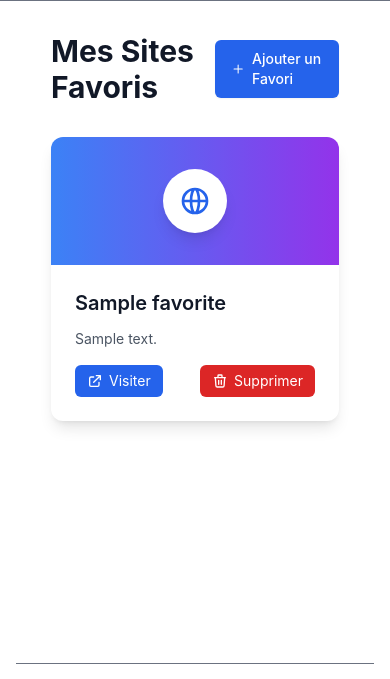
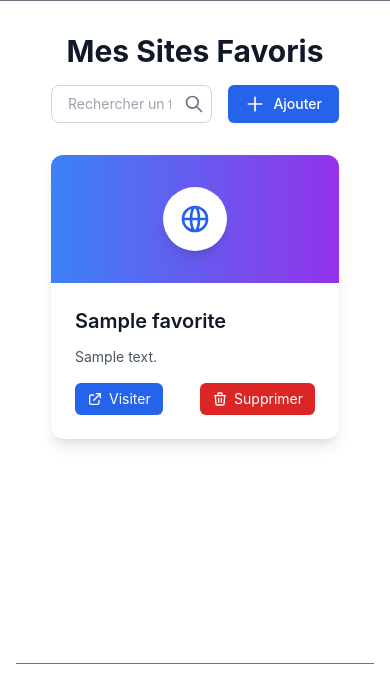
Before and after one commit to sibylassana95/SenFavorites, a Django app: page / in a window 390 px wide. Shown: the part 72-751 px from the top of the page. Run offline with Django 5.2, Linux system fonts and the light colour scheme; a user stored in the database is signed in; tables that the repository leaves empty hold one stand-in row (values such as "Sample post"); some libraries are stand-ins or nearby versions.

Commit message:
Ajout de la fonctionnalité de recherche pour les favoris avec pagination et mise à jour de l'interface utilisateur.

```diff
--- a/favorites/urls.py
+++ b/favorites/urls.py
@@ -4,6 +4,7 @@ from django.contrib.auth import views as auth_views
 from rest_framework_simplejwt.views import TokenObtainPairView, TokenRefreshView
 urlpatterns = [
     path('', views.favorite_list, name='favorite_list'),
+    path('api/search/', views.search_favorites, name='search_favorites'),
     path('add/', views.add_favorite, name='add_favorite'),
     path('delete/<int:pk>/', views.delete_favorite, name='delete_favorite'),
     path('register/', views.register_view, name='register'),
--- a/favorites/views.py
+++ b/favorites/views.py
@@ -2,22 +2,73 @@ from django.shortcuts import render, redirect
 from django.contrib.auth.decorators import login_required
 from .models import Favorite
 from .forms import FavoriteForm
-from django.contrib.auth import login, authenticate, logout
+from django.contrib.auth import login, logout
 from django.contrib.auth.forms import UserCreationForm
 from django.contrib import messages
-from rest_framework.decorators import api_view, permission_classes
 from rest_framework.response import Response
 from rest_framework.permissions import IsAuthenticated
 from rest_framework import status
 from .models import Favorite
 from .serializers import FavoriteSerializer
 from rest_framework.views import APIView
+from django.core.paginator import Paginator
+from django.db.models import Q
+from django.http import JsonResponse
+from django.template.loader import render_to_string
+
 
 @login_required(login_url='login')
 def favorite_list(request):
+    search_query = request.GET.get('search', '')
     favorites = Favorite.objects.filter(user=request.user)
-    return render(request, 'favorites/favorite_list.html', {'favorites': favorites})
 
+    if search_query:
+        favorites = favorites.filter(
+            Q(title__icontains=search_query) |
+            Q(description__icontains=search_query) |
+            Q(url__icontains=search_query)
+        )
+
+    # Pagination - 9 favoris par page
+    paginator = Paginator(favorites, 3)
+    page_number = request.GET.get('page')
+    page_obj = paginator.get_page(page_number)
+
+    return render(request, 'favorites/favorite_list.html', {
+        'page_obj': page_obj,
+        'search_query': search_query
+    })
+
+
+
+def search_favorites(request):
+    search_query = request.GET.get('search', '')
+    favorites = Favorite.objects.filter(user=request.user)
+
+    if search_query:
+        favorites = favorites.filter(
+            Q(title__icontains=search_query) |
+            Q(description__icontains=search_query) |
+            Q(url__icontains=search_query)
+        )
+
+    paginator = Paginator(favorites, 9)
+    page_number = request.GET.get('page', 1)
+    page_obj = paginator.get_page(page_number)
+
+    html = render_to_string(
+        'favorites/favorite_cards.html',
+        {'page_obj': page_obj, 'search_query': search_query},
+        request=request
+    )
+
+    return JsonResponse({
+        'html': html,
+        'has_next': page_obj.has_next(),
+        'has_previous': page_obj.has_previous(),
+        'current_page': page_obj.number,
+        'total_pages': paginator.num_pages,
+    })
 @login_required(login_url='login')
 def add_favorite(request):
     if request.method == 'POST':
--- /dev/null
+++ b/templates/favorites/favorite_cards.html
@@ -0,0 +1,72 @@
+{% if page_obj %}
+  <div class="grid grid-cols-1 sm:grid-cols-2 lg:grid-cols-3 gap-6">
+    {% for favorite in page_obj %}
+      <div class="bg-white dark:bg-gray-800 rounded-xl shadow-lg overflow-hidden hover:shadow-xl transition-shadow duration-300">
+        <div class="h-32 bg-gradient-to-r from-blue-500 to-purple-600 dark:from-blue-600 dark:to-purple-700 p-4 flex items-center justify-center">
+          <div class="w-16 h-16 bg-white dark:bg-gray-700 rounded-full flex items-center justify-center shadow-lg">
+            <svg class="w-8 h-8 text-blue-600 dark:text-blue-400" fill="none" stroke="currentColor" viewBox="0 0 24 24">
+              <path stroke-linecap="round" stroke-linejoin="round" stroke-width="2"
+                    d="M21 12a9 9 0 01-9 9m9-9a9 9 0 00-9-9m9 9H3m9 9a9 9 0 01-9-9m9 9c1.657 0 3-4.03 3-9s-1.343-9-3-9m0 18c-1.657 0-3-4.03-3-9s1.343-9 3-9m-9 9a9 9 0 019-9" />
+            </svg>
+          </div>
+        </div>
+
+        <div class="p-6">
+          <h2 class="text-xl font-semibold text-gray-900 dark:text-white mb-3 line-clamp-1">
+            {{ favorite.title }}
+          </h2>
+
+          {% if favorite.description %}
+            <p class="text-gray-600 dark:text-gray-300 text-sm line-clamp-2 mb-4">
+              {{ favorite.description }}
+            </p>
+          {% endif %}
+
+          <div class="flex justify-between items-center mt-4">
+            <a href="{{ favorite.url }}" target="_blank" rel="noopener noreferrer"
+               class="inline-flex items-center px-3 py-1.5 text-sm text-white bg-blue-600 hover:bg-blue-700 dark:bg-blue-500 dark:hover:bg-blue-600 rounded-md transition-colors duration-150">
+              <svg class="w-4 h-4 mr-1.5" fill="none" stroke="currentColor" viewBox="0 0 24 24">
+                <path stroke-linecap="round" stroke-linejoin="round" stroke-width="2"
+                      d="M10 6H6a2 2 0 00-2 2v10a2 2 0 002 2h10a2 2 0 002-2v-4M14 4h6m0 0v6m0-6L10 14" />
+              </svg>
+              Visiter
+            </a>
+
+            <a href="{% url 'delete_favorite' favorite.pk %}"
+               class="inline-flex items-center px-3 py-1.5 text-sm text-white bg-red-600 hover:bg-red-700 dark:bg-red-500 dark:hover:bg-red-600 rounded-md transition-colors duration-150">
+              <svg class="w-4 h-4 mr-1.5" fill="none" stroke="currentColor" viewBox="0 0 24 24">
+                <path stroke-linecap="round" stroke-linejoin="round" stroke-width="2"
+                      d="M19 7l-.867 12.142A2 2 0 0116.138 21H7.862a2 2 0 01-1.995-1.858L5 7m5 4v6m4-6v6m1-10V4a1 1 0 00-1-1h-4a1 1 0 00-1 1v3M4 7h16" />
+              </svg>
+              Supprimer
+            </a>
+          </div>
+        </div>
+      </div>
+    {% endfor %}
+  </div>
+{% else %}
+  <div class="bg-white dark:bg-gray-800 rounded-lg shadow-lg p-8 text-center">
+    <div class="w-16 h-16 bg-gray-100 dark:bg-gray-700 rounded-full flex items-center justify-center mx-auto mb-4">
+      <svg class="w-8 h-8 text-gray-400 dark:text-gray-500" fill="none" stroke="currentColor" viewBox="0 0 24 24">
+        <path stroke-linecap="round" stroke-linejoin="round" stroke-width="2"
+              d="M5 5a2 2 0 012-2h10a2 2 0 012 2v16l-7-3.5L5 21V5z" />
+      </svg>
+    </div>
+    {% if search_query %}
+      <p class="text-gray-600 dark:text-gray-300 text-lg">
+        Aucun résultat trouvé pour "{{ search_query }}"
+      </p>
+      <p class="text-gray-500 dark:text-gray-400 mt-2">
+        Essayez avec d'autres termes de recherche
+      </p>
+    {% else %}
+      <p class="text-gray-600 dark:text-gray-300 text-lg">
+        Aucun favori enregistré pour le moment.
+      </p>
+      <p class="text-gray-500 dark:text-gray-400 mt-2">
+        Commencez par ajouter vos sites préférés !
+      </p>
+    {% endif %}
+  </div>
+{% endif %}
--- a/templates/favorites/favorite_list.html
+++ b/templates/favorites/favorite_list.html
@@ -1,84 +1,85 @@
 {% extends "base.html" %}
+{% load static %}
+
 {% block content %}
 <main class="container mx-auto mt-8 px-4">
   <div class="max-w-7xl mx-auto">
-    <div class="flex justify-between items-center mb-8">
+    <div class="flex flex-col sm:flex-row justify-between items-center mb-8 gap-4">
       <h1 class="text-3xl font-bold text-gray-900 dark:text-white">Mes Sites Favoris</h1>
-      <a href="{% url 'add_favorite' %}"
-         class="inline-flex items-center px-4 py-2 border border-transparent rounded-md shadow-sm text-sm font-medium text-white bg-blue-600 hover:bg-blue-700 focus:outline-none focus:ring-2 focus:ring-offset-2 focus:ring-blue-500 dark:bg-blue-500 dark:hover:bg-blue-600 transition-colors duration-150">
-        <svg class="h-5 w-5 mr-2" fill="none" stroke="currentColor" viewBox="0 0 24 24">
-          <path stroke-linecap="round" stroke-linejoin="round" stroke-width="2" d="M12 4v16m8-8H4" />
-        </svg>
-        Ajouter un Favori
-      </a>
-    </div>
 
-    {% if favorites %}
-      <div class="grid grid-cols-1 sm:grid-cols-2 lg:grid-cols-3 gap-6">
-        {% for favorite in favorites %}
-          <div class="bg-white dark:bg-gray-800 rounded-xl shadow-lg overflow-hidden hover:shadow-xl transition-shadow duration-300">
-            <!-- Card Header -->
-            <div class="h-32 bg-gradient-to-r from-blue-500 to-purple-600 dark:from-blue-600 dark:to-purple-700 p-4 flex items-center justify-center">
-              <div class="w-16 h-16 bg-white dark:bg-gray-700 rounded-full flex items-center justify-center shadow-lg">
-                <svg class="w-8 h-8 text-blue-600 dark:text-blue-400" fill="none" stroke="currentColor" viewBox="0 0 24 24">
-                  <path stroke-linecap="round" stroke-linejoin="round" stroke-width="2"
-                        d="M21 12a9 9 0 01-9 9m9-9a9 9 0 00-9-9m9 9H3m9 9a9 9 0 01-9-9m9 9c1.657 0 3-4.03 3-9s-1.343-9-3-9m0 18c-1.657 0-3-4.03-3-9s1.343-9 3-9m-9 9a9 9 0 019-9" />
+      <!-- Barre de recherche -->
+      <div class="flex items-center w-full sm:w-auto">
+        <div class="relative flex-1 sm:flex-initial">
+          <input type="text"
+                 id="search-input"
+                 placeholder="Rechercher un favori..."
+                 class="w-full px-4 py-2 pr-10 text-sm text-gray-900 bg-white border border-gray-300 rounded-lg dark:bg-gray-700 dark:border-gray-600 dark:text-white focus:ring-blue-500 focus:border-blue-500">
+          <div class="absolute right-2 top-1/2 -translate-y-1/2">
+            <svg class="w-5 h-5 text-gray-500 dark:text-gray-400" fill="none" stroke="currentColor" viewBox="0 0 24 24">
+              <path stroke-linecap="round" stroke-linejoin="round" stroke-width="2" d="M21 21l-6-6m2-5a7 7 0 11-14 0 7 7 0 0114 0z" />
             </svg>
           </div>
         </div>
 
-            <!-- Card Content -->
-            <div class="p-6">
-              <h2 class="text-xl font-semibold text-gray-900 dark:text-white mb-3 line-clamp-1">
-                {{ favorite.title }}
-              </h2>
-
-              {% if favorite.description %}
-                <p class="text-gray-600 dark:text-gray-300 text-sm line-clamp-2 mb-4">
-                  {{ favorite.description }}
-                </p>
-              {% endif %}
-
-              <!-- Card Actions -->
-              <div class="flex justify-between items-center mt-4">
-                <a href="{{ favorite.url }}" target="_blank" rel="noopener noreferrer"
-                   class="inline-flex items-center px-3 py-1.5 text-sm text-white bg-blue-600 hover:bg-blue-700 dark:bg-blue-500 dark:hover:bg-blue-600 rounded-md transition-colors duration-150">
-                  <svg class="w-4 h-4 mr-1.5" fill="none" stroke="currentColor" viewBox="0 0 24 24">
-                    <path stroke-linecap="round" stroke-linejoin="round" stroke-width="2"
-                          d="M10 6H6a2 2 0 00-2 2v10a2 2 0 002 2h10a2 2 0 002-2v-4M14 4h6m0 0v6m0-6L10 14" />
+        <a href="{% url 'add_favorite' %}"
+           class="ml-4 inline-flex items-center px-4 py-2 border border-transparent rounded-md shadow-sm text-sm font-medium text-white bg-blue-600 hover:bg-blue-700 focus:outline-none focus:ring-2 focus:ring-offset-2 focus:ring-blue-500 dark:bg-blue-500 dark:hover:bg-blue-600 transition-colors duration-150">
+          <svg class="h-5 w-5 mr-2" fill="none" stroke="currentColor" viewBox="0 0 24 24">
+            <path stroke-linecap="round" stroke-linejoin="round" stroke-width="2" d="M12 4v16m8-8H4" />
           </svg>
-                  Visiter
-                </a>
-
-                <a href="{% url 'delete_favorite' favorite.pk %}"
-                   class="inline-flex items-center px-3 py-1.5 text-sm text-white bg-red-600 hover:bg-red-700 dark:bg-red-500 dark:hover:bg-red-600 rounded-md transition-colors duration-150">
-                  <svg class="w-4 h-4 mr-1.5" fill="none" stroke="currentColor" viewBox="0 0 24 24">
-                    <path stroke-linecap="round" stroke-linejoin="round" stroke-width="2"
-                          d="M19 7l-.867 12.142A2 2 0 0116.138 21H7.862a2 2 0 01-1.995-1.858L5 7m5 4v6m4-6v6m1-10V4a1 1 0 00-1-1h-4a1 1 0 00-1 1v3M4 7h16" />
-                  </svg>
-                  Supprimer
+          Ajouter
         </a>
       </div>
     </div>
+
+    <!-- Conteneur des résultats -->
+    <div id="results-container">
+      {% include "favorites/favorite_cards.html" with page_obj=page_obj %}
     </div>
+
+     <!-- Pagination -->
+     {% if page_obj.paginator.num_pages > 1 %}
+     <div class="flex justify-center mt-8">
+       <nav class="inline-flex rounded-md shadow-sm -space-x-px" aria-label="Pagination">
+         {% if page_obj.has_previous %}
+           <a href="?page={{ page_obj.previous_page_number }}{% if search_query %}&search={{ search_query }}{% endif %}"
+              class="relative inline-flex items-center px-2 py-2 rounded-l-md border border-gray-300 bg-white text-sm font-medium text-gray-500 hover:bg-gray-50 dark:bg-gray-800 dark:border-gray-600 dark:text-gray-400 dark:hover:bg-gray-700">
+             <span class="sr-only">Précédent</span>
+             <svg class="h-5 w-5" fill="none" stroke="currentColor" viewBox="0 0 24 24">
+               <path stroke-linecap="round" stroke-linejoin="round" stroke-width="2" d="M15 19l-7-7 7-7" />
+             </svg>
+           </a>
+         {% endif %}
+
+         {% for num in page_obj.paginator.page_range %}
+           {% if page_obj.number == num %}
+             <span class="relative inline-flex items-center px-4 py-2 border border-gray-300 bg-blue-50 text-sm font-medium text-blue-600 dark:bg-blue-900 dark:text-blue-200 dark:border-gray-600">
+               {{ num }}
+             </span>
+           {% else %}
+             <a href="?page={{ num }}{% if search_query %}&search={{ search_query }}{% endif %}"
+                class="relative inline-flex items-center px-4 py-2 border border-gray-300 bg-white text-sm font-medium text-gray-700 hover:bg-gray-50 dark:bg-gray-800 dark:border-gray-600 dark:text-gray-400 dark:hover:bg-gray-700">
+               {{ num }}
+             </a>
+           {% endif %}
          {% endfor %}
-      </div>
-    {% else %}
-      <div class="bg-white dark:bg-gray-800 rounded-lg shadow-lg p-8 text-center">
-        <div class="w-16 h-16 bg-gray-100 dark:bg-gray-700 rounded-full flex items-center justify-center mx-auto mb-4">
-          <svg class="w-8 h-8 text-gray-400 dark:text-gray-500" fill="none" stroke="currentColor" viewBox="0 0 24 24">
-            <path stroke-linecap="round" stroke-linejoin="round" stroke-width="2"
-                  d="M5 5a2 2 0 012-2h10a2 2 0 012 2v16l-7-3.5L5 21V5z" />
+
+         {% if page_obj.has_next %}
+           <a href="?page={{ page_obj.next_page_number }}{% if search_query %}&search={{ search_query }}{% endif %}"
+              class="relative inline-flex items-center px-2 py-2 rounded-r-md border border-gray-300 bg-white text-sm font-medium text-gray-500 hover:bg-gray-50 dark:bg-gray-800 dark:border-gray-600 dark:text-gray-400 dark:hover:bg-gray-700">
+             <span class="sr-only">Suivant</span>
+             <svg class="h-5 w-5" fill="none" stroke="currentColor" viewBox="0 0 24 24">
+               <path stroke-linecap="round" stroke-linejoin="round" stroke-width="2" d="M9 5l7 7-7 7" />
              </svg>
-        </div>
-        <p class="text-gray-600 dark:text-gray-300 text-lg">
-          Aucun favori enregistré pour le moment.
-        </p>
-        <p class="text-gray-500 dark:text-gray-400 mt-2">
-          Commencez par ajouter vos sites préférés !
-        </p>
+           </a>
+         {% endif %}
+       </nav>
      </div>
      {% endif %}
     </div>
+  </div>
 </main>
+
+{% block extra_js %}
+<script src="{% static 'js/search.js' %}"></script>
 {% endblock %}
+{% endblock %}
```
Also changed, not shown: static/js/search.js (added, +38 -0 lines). Lines whose indentation alone changed are shown as unchanged.
